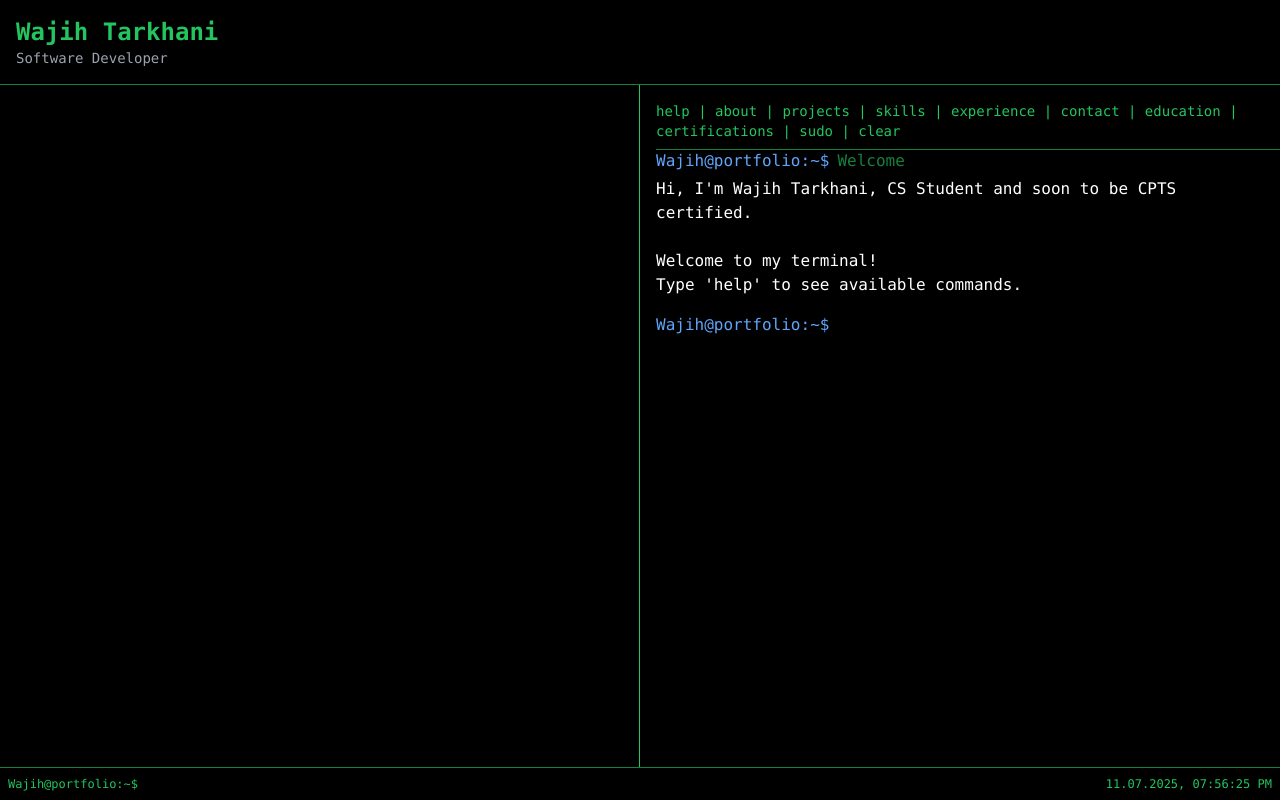
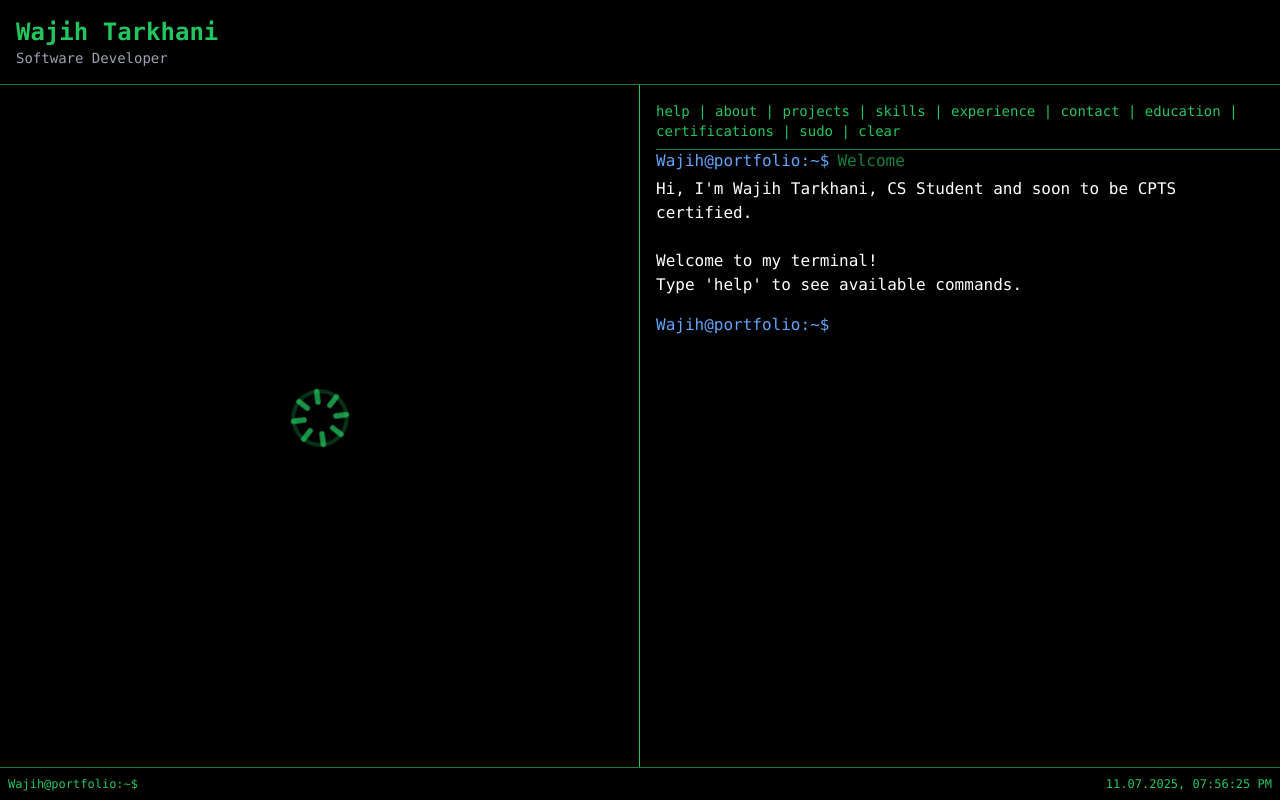
Before and after one commit to WajihT/Terminal, a Next.js app: page / in a window 1280 px wide. Built offline with nearby package versions, Linux system fonts and the light colour scheme.

Commit message:
Loading spinner added and script adjustment

```diff
--- /dev/null
+++ b/src/app/LoadingSpinnerF1.tsx
@@ -0,0 +1,45 @@
+import React from 'react';
+import { cn } from '@/lib/utils';
+
+interface LoadingSpinnerF1Props {
+  className?: string;
+  size?: number; // Size in pixels
+}
+
+const LoadingSpinnerF1: React.FC<LoadingSpinnerF1Props> = ({
+  className,
+  size = 48, // Default size
+}) => {
+  // Simple SVG spinning wheel design
+  // Colors can be adjusted to match theme (e.g., text-red-500)
+  return (
+    <svg
+      className={cn("animate-spin text-red-500", className)} // Use accent color
+      xmlns="http://www.w3.org/2000/svg"
+      fill="none"
+      viewBox="0 0 24 24"
+      width={size}
+      height={size}
+      stroke="currentColor"
+      strokeWidth="2"
+      strokeLinecap="round"
+      strokeLinejoin="round"
+    >
+      {/* Outer circle */}
+      <circle cx="12" cy="12" r="10" opacity="0.25" strokeWidth="1.5" />
+      {/* Inner structure - simplified wheel spokes */}
+      <line x1="12" y1="2" x2="12" y2="6" opacity="0.75" />
+      <line x1="12" y1="18" x2="12" y2="22" opacity="0.75" />
+      <line x1="4.93" y1="4.93" x2="7.76" y2="7.76" opacity="0.75" />
+      <line x1="16.24" y1="16.24" x2="19.07" y2="19.07" opacity="0.75" />
+      <line x1="2" y1="12" x2="6" y2="12" opacity="0.75" />
+      <line x1="18" y1="12" x2="22" y2="12" opacity="0.75" />
+      <line x1="4.93" y1="19.07" x2="7.76" y2="16.24" opacity="0.75" />
+      <line x1="16.24" y1="7.76" x2="19.07" y2="4.93" opacity="0.75" />
+       {/* Optional: Add a moving segment for more dynamism */}
+       {/* <path d="M2 12h4l3 3 4-6 3 3h4" opacity="1" strokeWidth="2"/> */}
+    </svg>
+  );
+};
+
+export default LoadingSpinnerF1;
--- a/src/app/page.tsx
+++ b/src/app/page.tsx
@@ -17,9 +17,11 @@ import {
     BookOpen,
     Trophy
 } from 'lucide-react';
+import LoadingSpinnerF1 from './LoadingSpinnerF1';
 
 export default function Home() {
     const [currentTime, setCurrentTime] = useState<string | null>(null);
+    const [splineLoaded, setSplineLoaded] = useState(false);
 
     useEffect(() => {
         const updateTime = () => {
@@ -40,6 +42,27 @@ export default function Home() {
         return () => clearInterval(interval);
     }, []);
 
+    useEffect(() => {
+        // Alternative loading method
+        const loadSpline = async () => {
+            try {
+                if (typeof window !== 'undefined' && !window.customElements.get('spline-viewer')) {
+                    const script = document.createElement('script');
+                    script.type = 'module';
+                    script.src = 'https://unpkg.com/@splinetool/viewer@1.10.48/build/spline-viewer.js';
+                    script.onload = () => setSplineLoaded(true);
+                    document.head.appendChild(script);
+                } else {
+                    setSplineLoaded(true);
+                }
+            } catch (error) {
+                console.error('Error loading Spline viewer:', error);
+            }
+        };
+
+        loadSpline();
+    }, []);
+
     return (
         <div className="flex flex-col w-full h-screen bg-black text-white overflow-hidden">
             <header className="p-4 border-b terminal-border text-center md:text-left">
@@ -48,11 +71,8 @@ export default function Home() {
             </header>
 
             <div className="flex flex-1 overflow-hidden flex-row h-[600px]">
-                <Script
-                    src="https://unpkg.com/@splinetool/viewer@1.10.48/build/spline-viewer.js"
-                    strategy="beforeInteractive"
-                />
                 <div className="w-1/2 flex justify-center items-center bg-black border-r border-green-500 h-full p-0 overflow-hidden relative">
+                    {splineLoaded ? (
                         <spline-viewer
                             url="https://prod.spline.design/1ha29C6kFmluEZIp/scene.splinecode"
                             style={{
@@ -67,6 +87,11 @@ export default function Home() {
                                 zIndex: 1
                             }}
                         ></spline-viewer>
+                    ) : (
+                        <div className="text-white text-center flex flex-col items-center justify-center">
+                            <LoadingSpinnerF1 size={64} className="text-green-500 mb-4" />
+                        </div>
+                    )}
                 </div>
 
                 <div className="w-1/2 h-full overflow-auto relative z-10">
```
Lines whose indentation alone changed are shown as unchanged.
